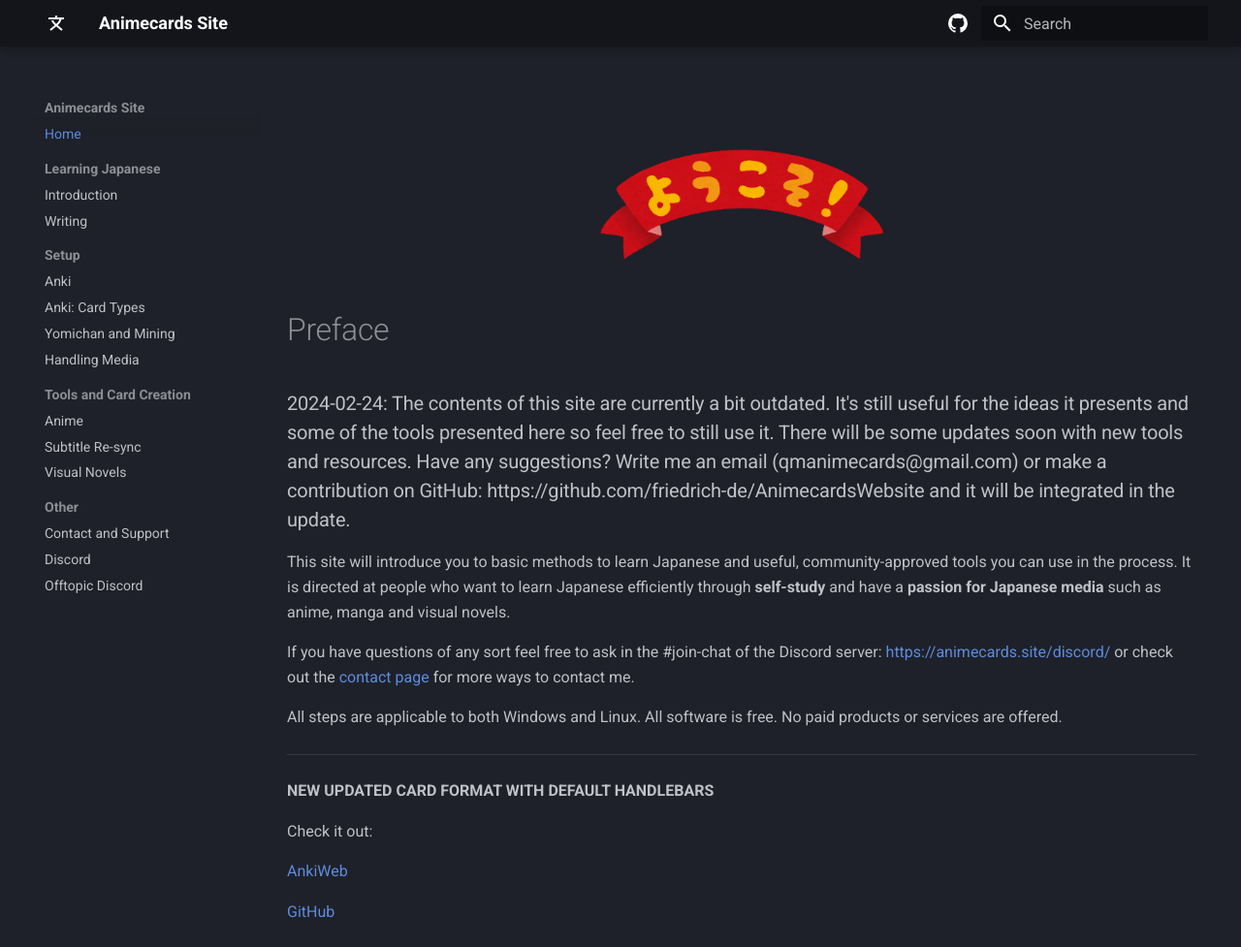
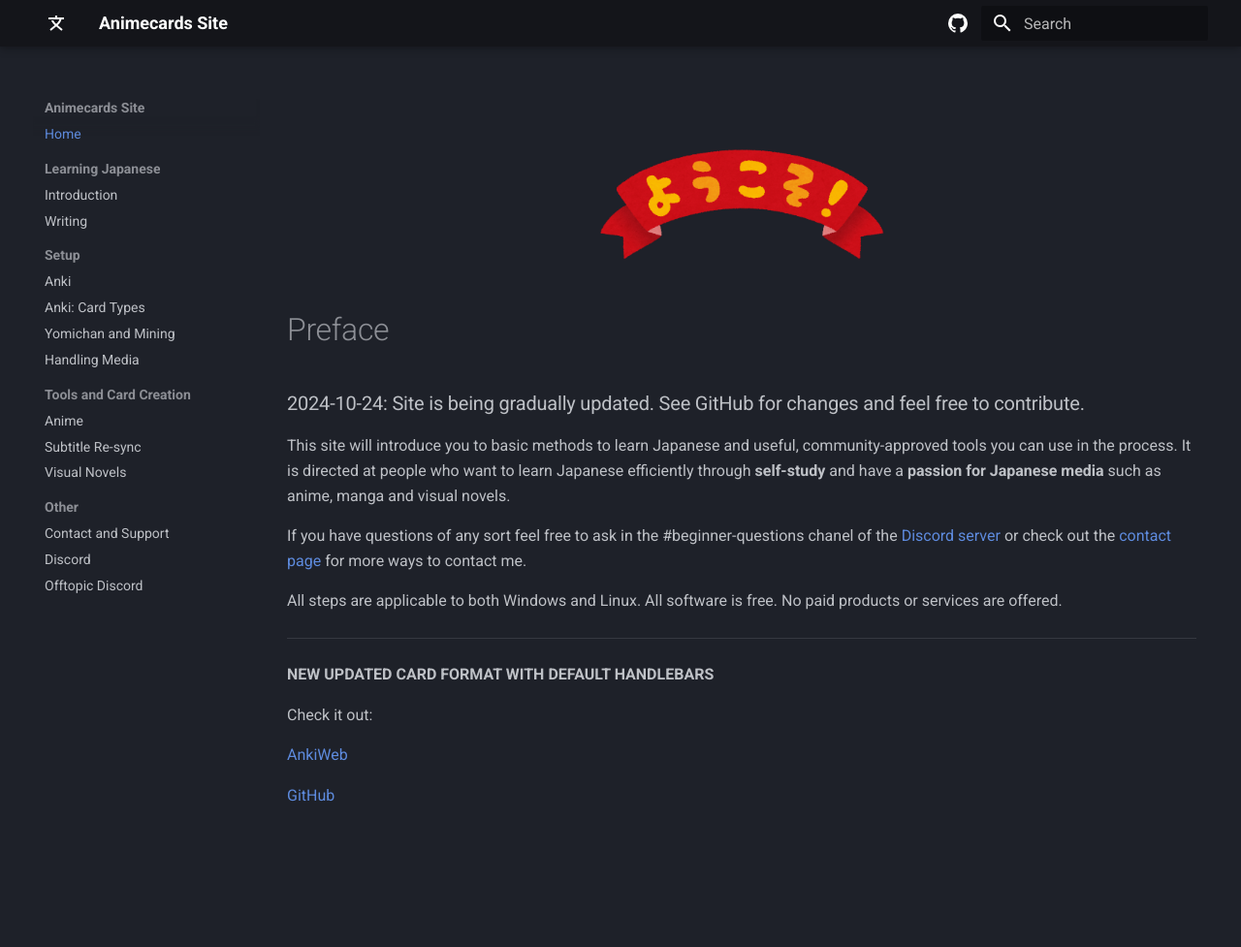
Before and after one commit to friedrich-de/AnimecardsWebsite, an MkDocs documentation site: the page built from docs/index.md, in a window 1280 px wide and 977 px high. Shown: the whole window at 97% size. Built offline with MkDocs 1.6.1 and Material for MkDocs 9.7.7, drawn with Linux system fonts in a browser that asks for light colours.

Commit message:
Update notice and minor improvements

```diff
--- a/docs/index.md
+++ b/docs/index.md
@@ -10,7 +10,7 @@ hide:
 
 # Preface
 
-### 2024-02-24: The contents of this site are currently a bit outdated. It's still useful for the ideas it presents and some of the tools presented here so feel free to still use it. There will be some updates soon with new tools and resources. Have any suggestions? Write me an email (qmanimecards@gmail.com) or make a contribution on GitHub: https://github.com/friedrich-de/AnimecardsWebsite and it will be integrated in the update.
+### 2024-10-24: Site is being gradually updated. See GitHub for changes and feel free to contribute.
 
 
 This site will introduce you to basic methods to learn Japanese and useful, community-approved tools you can use in the
@@ -18,8 +18,8 @@ process.
 It is directed at people who want to learn Japanese efficiently through **self-study** and have a **passion for Japanese
 media** such as anime, manga and visual novels.
 
-If you have questions of any sort feel free to ask in the #join-chat of the Discord
-server: <https://animecards.site/discord/> or check out the [contact page](support.md) for more ways to contact me.
+If you have questions of any sort feel free to ask in the #beginner-questions chanel of the [Discord
+server](https://animecards.site/discord/) or check out the [contact page](support.md) for more ways to contact me.
 
 All steps are applicable to both Windows and Linux. All software is free. No paid products or services are offered.
 
```
Also changed, not shown: docs/support.md (+1 -1 lines).
